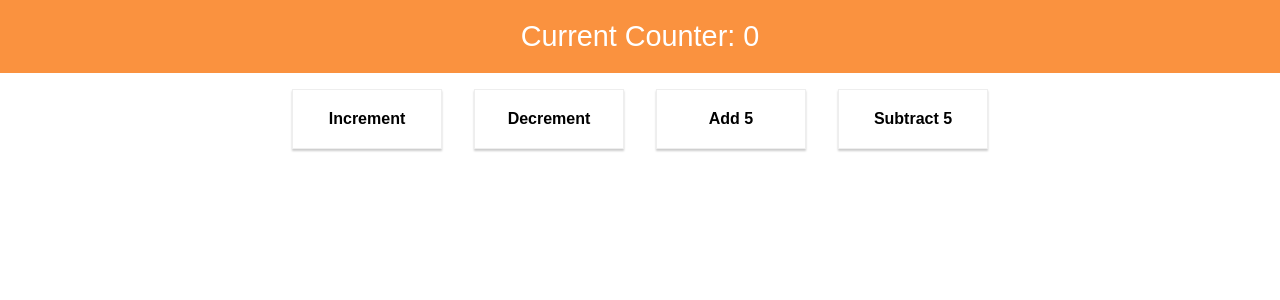
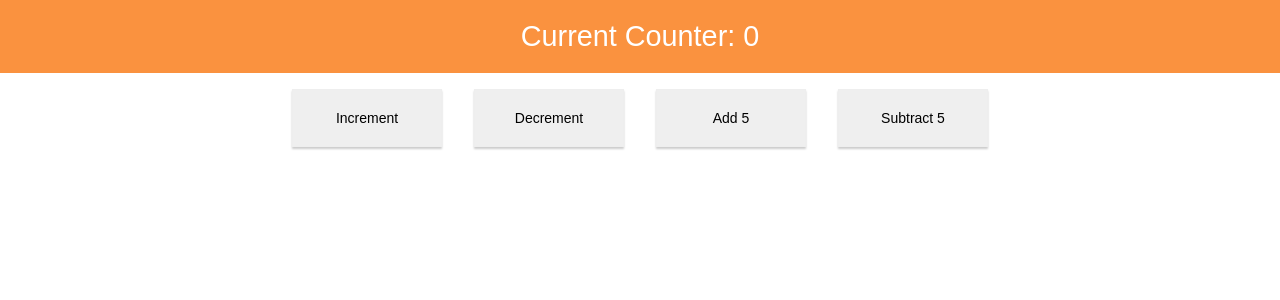
Before and after one commit to dzenvikas/reactive-redux, a React (Create React App) app: page / in a window 1280 px wide. Shown: the top 300 px of the page. Built offline with nearby package versions, Linux system fonts and the light colour scheme.

Commit message:
Updating state using redux

```diff
--- a/package.json
+++ b/package.json
@@ -5,6 +5,7 @@
   "dependencies": {
     "react": "^16.0.0",
     "react-dom": "^16.0.0",
+    "react-redux": "^7.0.3",
     "react-scripts": "1.0.13",
     "redux": "^4.0.1"
   },
--- a/public/index.html
+++ b/public/index.html
@@ -1,15 +1,18 @@
-<!doctype html>
+<!DOCTYPE html>
 <html lang="en">
   <head>
-    <meta charset="utf-8">
-    <meta name="viewport" content="width=device-width, initial-scale=1, shrink-to-fit=no">
-    <meta name="theme-color" content="#000000">
+    <meta charset="utf-8" />
+    <meta
+      name="viewport"
+      content="width=device-width, initial-scale=1, shrink-to-fit=no"
+    />
+    <meta name="theme-color" content="#000000" />
     <!--
       manifest.json provides metadata used when your web app is added to the
       homescreen on Android. See https://developers.google.com/web/fundamentals/engage-and-retain/web-app-manifest/
     -->
-    <link rel="manifest" href="%PUBLIC_URL%/manifest.json">
-    <link rel="shortcut icon" href="%PUBLIC_URL%/favicon.ico">
+    <!-- <link rel="manifest" href="%PUBLIC_URL%/manifest.json">
+    <link rel="shortcut icon" href="%PUBLIC_URL%/favicon.ico"> -->
     <!--
       Notice the use of %PUBLIC_URL% in the tags above.
       It will be replaced with the URL of the `public` folder during the build.
--- a/src/App.js
+++ b/src/App.js
@@ -7,7 +7,7 @@ class App extends Component {
   render() {
     return (
       <div className="App">
-       <Counter />
+        <Counter />
       </div>
     );
   }
--- a/src/components/CounterControl/CounterControl.css
+++ b/src/components/CounterControl/CounterControl.css
@@ -9,8 +9,13 @@
   text-align: center;
   cursor: pointer;
   display: inline-block;
+  user-select: none;
+  font-size: 14px;
+  font-weight: normal;
 }
-
+.CounterControl:active {
+  transform: scale(0.96);
+}
 .CounterControl:hover,
 .CounterControl:active {
   background-color: #eee;
--- a/src/components/CounterControl/CounterControl.js
+++ b/src/components/CounterControl/CounterControl.js
@@ -2,10 +2,10 @@ import React from 'react';
 
 import './CounterControl.css';
 
-const counterControl = (props) => (
-    <div className="CounterControl" onClick={props.clicked}>
-        {props.label}
-    </div>
+const counterControl = props => (
+  <button className="CounterControl" onClick={props.clicked}>
+    {props.label}
+  </button>
 );
 
 export default counterControl;
--- a/src/containers/Counter/Counter.js
+++ b/src/containers/Counter/Counter.js
@@ -1,4 +1,5 @@
 import React, { Component } from 'react';
+import { connect } from 'react-redux';
 
 import CounterControl from '../../components/CounterControl/CounterControl';
 import CounterOutput from '../../components/CounterOutput/CounterOutput';
@@ -6,36 +7,71 @@ import CounterOutput from '../../components/CounterOutput/CounterOutput';
 class Counter extends Component {
   state = {
     counter: 0
-    }
+  };
 
-    counterChangedHandler = ( action, value ) => {
-        switch ( action ) {
+  counterChangedHandler = (action, value) => {
+    switch (action) {
       case 'inc':
-                this.setState( ( prevState ) => { return { counter: prevState.counter + 1 } } )
+        this.setState(prevState => {
+          return { counter: prevState.counter + 1 };
+        });
         break;
       case 'dec':
-                this.setState( ( prevState ) => { return { counter: prevState.counter - 1 } } )
+        this.setState(prevState => {
+          return { counter: prevState.counter - 1 };
+        });
         break;
       case 'add':
-                this.setState( ( prevState ) => { return { counter: prevState.counter + value } } )
+        this.setState(prevState => {
+          return { counter: prevState.counter + value };
+        });
         break;
       case 'sub':
-                this.setState( ( prevState ) => { return { counter: prevState.counter - value } } )
+        this.setState(prevState => {
+          return { counter: prevState.counter - value };
+        });
         break;
     }
-    }
+  };
 
-    render () {
+  render() {
     return (
       <div>
-                <CounterOutput value={this.state.counter} />
-                <CounterControl label="Increment" clicked={() => this.counterChangedHandler( 'inc' )} />
-                <CounterControl label="Decrement" clicked={() => this.counterChangedHandler( 'dec' )}  />
-                <CounterControl label="Add 5" clicked={() => this.counterChangedHandler( 'add', 5 )}  />
-                <CounterControl label="Subtract 5" clicked={() => this.counterChangedHandler( 'sub', 5 )}  />
+        <CounterOutput value={this.props.counter} />
+        <CounterControl
+          label="Increment"
+          clicked={this.props.onIncrementCounter}
+        />
+        <CounterControl
+          label="Decrement"
+          clicked={() => this.counterChangedHandler('dec')}
+        />
+        <CounterControl
+          label="Add 5"
+          clicked={() => this.counterChangedHandler('add', 5)}
+        />
+        <CounterControl
+          label="Subtract 5"
+          clicked={() => this.counterChangedHandler('sub', 5)}
+        />
       </div>
     );
   }
 }
 
-export default Counter;
+const mapStateToProps = state => {
+  return {
+    counter: state.counter
+  };
+};
+
+const mapDispatchToProps = dispatch => {
+  return {
+    onIncrementCounter: () => dispatch({ type: 'INCREMENT' })
+  };
+};
+
+export default connect(
+  mapStateToProps,
+  mapDispatchToProps
+)(Counter);
--- a/src/index.js
+++ b/src/index.js
@@ -2,7 +2,17 @@ import React from 'react';
 import ReactDOM from 'react-dom';
 import './index.css';
 import App from './App';
+import { createStore } from 'redux';
 import registerServiceWorker from './registerServiceWorker';
+import reducer from './store/reducer';
+import { Provider } from 'react-redux';
 
-ReactDOM.render(<App />, document.getElementById('root'));
+const store = createStore(reducer);
+
+ReactDOM.render(
+  <Provider store={store}>
+    <App />
+  </Provider>,
+  document.getElementById('root')
+);
 registerServiceWorker();
--- /dev/null
+++ b/src/store/reducer.js
@@ -0,0 +1,14 @@
+const initialState = {
+  counter: 0
+};
+
+const reducer = (state = initialState, action) => {
+  if (action.type === 'INCREMENT') {
+    return {
+      counter: state.counter + 1
+    };
+  }
+  return state;
+};
+
+export default reducer;
```
Also changed, not shown: 1 other file (tests, documents, lock files or other folders). Lines whose indentation alone changed are shown as unchanged.
